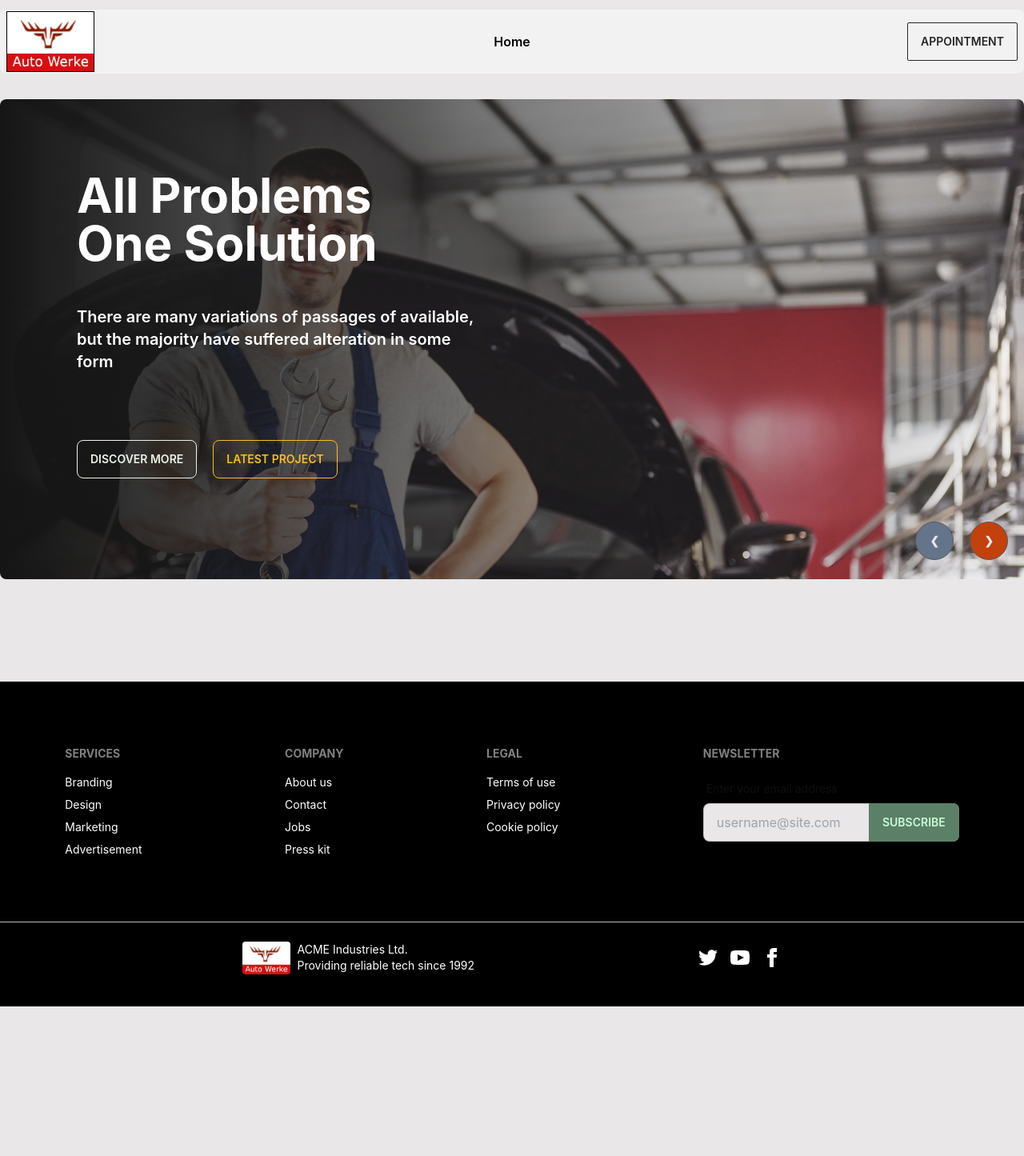
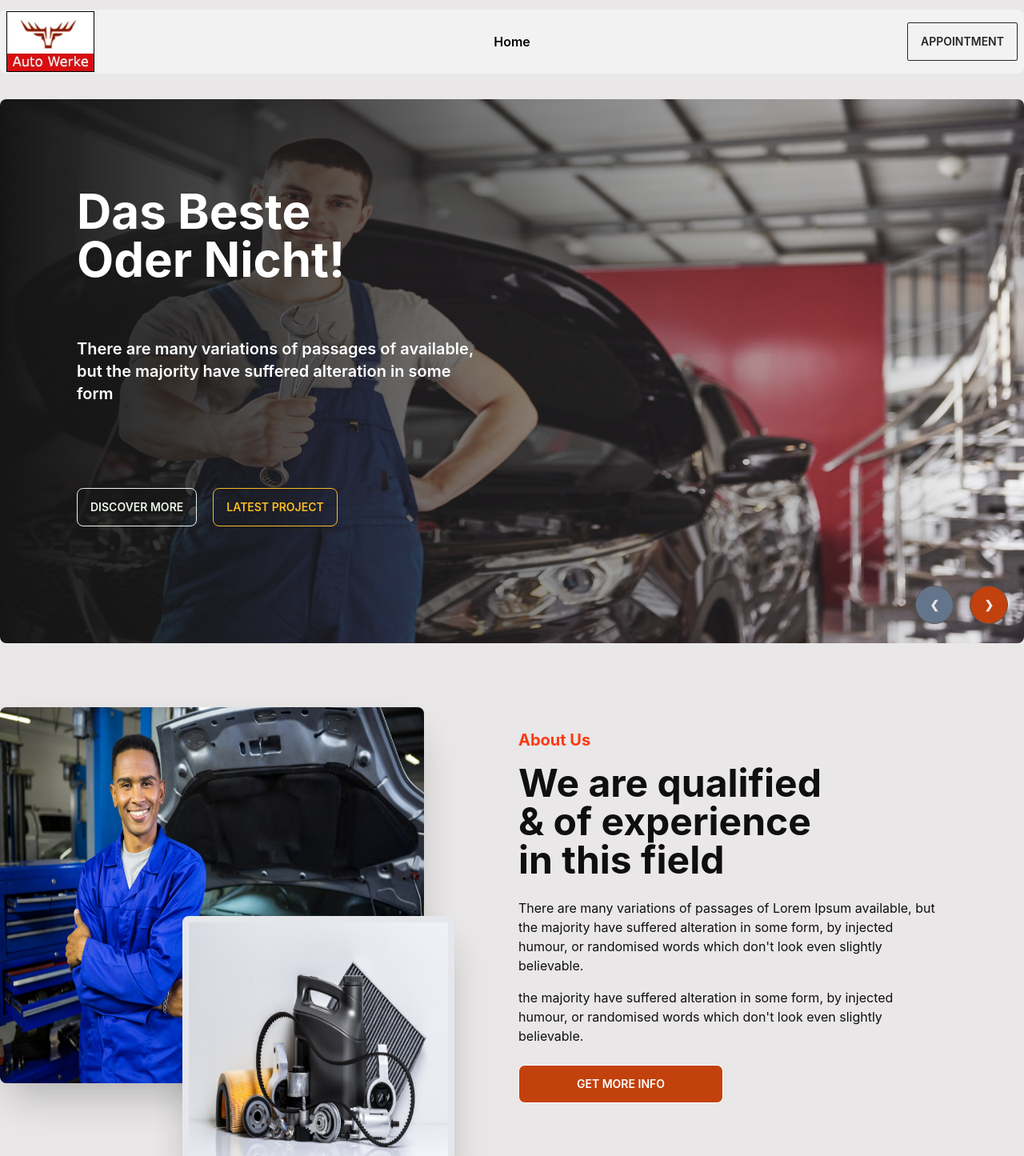
Before and after one commit to ian-of-yore/auto-werke-client, a React (Create React App) app: page / in a window 1280 px wide. Shown: the top 1445 px of the page at 80% size. Before the commit the page ends 1258 px from the top, so only its background shows below. Built offline with nearby package versions, Linux system fonts and the light colour scheme.

Commit message:
about us componet of homepage done

```diff
--- a/public/index.html
+++ b/public/index.html
@@ -1,8 +1,5 @@
 <!DOCTYPE html>
-<html data-theme="garden">
-
-</html>
-<html lang="en">
+<html data-theme="garden" lang="en">
 
 <head>
   <meta charset="utf-8" />
--- /dev/null
+++ b/src/pages/HomePage/About/About.js
@@ -0,0 +1,31 @@
+import React from 'react';
+import person from '../../../assets/images/about_us/person.jpg';
+import parts from '../../../assets/images/about_us/parts.jpg';
+
+const About = () => {
+    return (
+        <div className="hero mb-32 rounded-lg">
+            <div className="hero-content p-0 flex-col lg:flex-row">
+                <div className='relative w-1/2' style={{ height: "521px" }}>
+                    <img src={person} className=" rounded-lg shadow-2xl" alt='' style={{ height: "470px", width: "530px" }} />
+                    <img src={parts} className="absolute w-3/6 right-16 border-8 top-1/2 rounded-lg shadow-2xl" alt='' style={{ height: "327px", width: "340px" }} />
+                </div>
+                <div className='w-1/2'>
+                    <p className='font-bold text-xl mb-4' style={{ color: "#FF3811" }}>About Us</p>
+                    <h1 className="text-5xl font-bold">We are qualified <br />
+                        & of experience <br />
+                        in this field</h1>
+                    <p className='w-5/6 mt-6'>There are many variations of passages of Lorem Ipsum
+                        available, but the majority have suffered alteration in some
+                        form, by injected humour, or randomised words which don't
+                        look even slightly believable. </p>
+                    <p className='w-5/6 mt-4'>the majority have suffered alteration in some form, by injected humour,
+                        or randomised words which don't look even slightly believable. </p>
+                    <button className="btn btn-wide btn-outline  text-white mt-6 bg-orange-700">Get More Info</button>
+                </div>
+            </div>
+        </div>
+    );
+};
+
+export default About;
--- a/src/pages/HomePage/Banner/Banner.js
+++ b/src/pages/HomePage/Banner/Banner.js
@@ -50,7 +50,7 @@
 
 const Banner = () => {
     return (
-        <div className="carousel w-full mb-32 rounded-lg" style={{ height: "600px" }}>
+        <div className="carousel mb-20 rounded-lg">
             {
                 bannerData.map(slide => <BannerItem
                     key={slide.id}
--- a/src/pages/HomePage/Banner/BannerItem.js
+++ b/src/pages/HomePage/Banner/BannerItem.js
@@ -9,7 +9,7 @@
     return (
         <div id={`slide${id}`} className="carousel-item relative w-full">
             <div className='carousel-img'>
-                <img src={image} className="w-full" alt="" />
+                <img src={image} alt="" style={{ maxHeight: "85vh", width: "100vw" }} />
             </div>
             <div className="absolute flex justify-end transform -translate-y-1/2 left-5 right-5 bottom-0">
                 <a href={`#slide${prev}`} className="btn btn-circle mr-5 bg-slate-500">❮</a>
@@ -17,8 +17,9 @@
             </div>
             <div className="absolute flex justify-end transform -translate-y-1/2 left-24 top-1/4">
                 <h1 className='text-6xl font-bold text-white'>
-                    All Problems <br />
-                    One Solution
+                    Das Beste
+                    <br />
+                    Oder Nicht!
                 </h1>
             </div>
             <div className="absolute flex justify-end transform -translate-y-1/2 left-24 top-1/2 w-2/5">
--- a/src/pages/HomePage/Home/Home.js
+++ b/src/pages/HomePage/Home/Home.js
@@ -1,10 +1,12 @@
 import React from 'react';
+import About from '../About/About';
 import Banner from '../Banner/Banner';
 
 const Home = () => {
     return (
         <div className='max-w-screen-xl mx-auto'>
             <Banner></Banner>
+            <About></About>
         </div>
     );
 };
```
